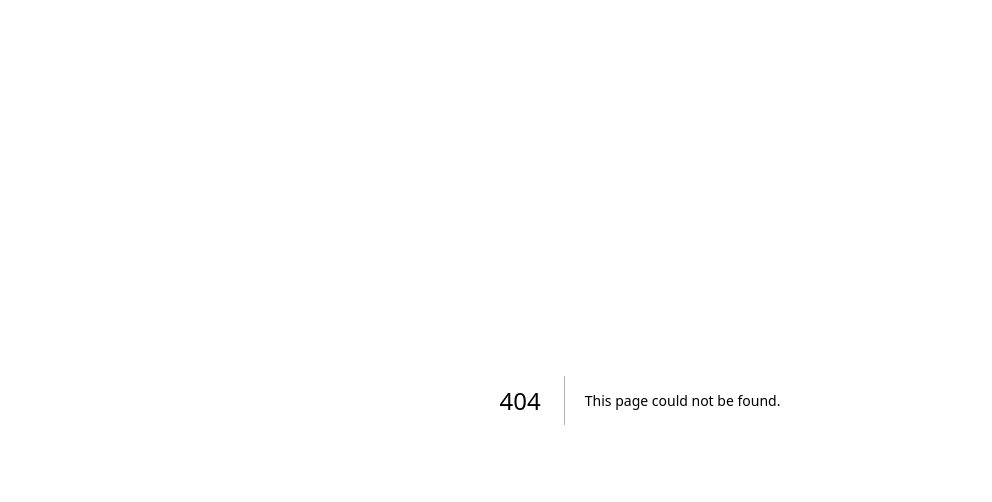
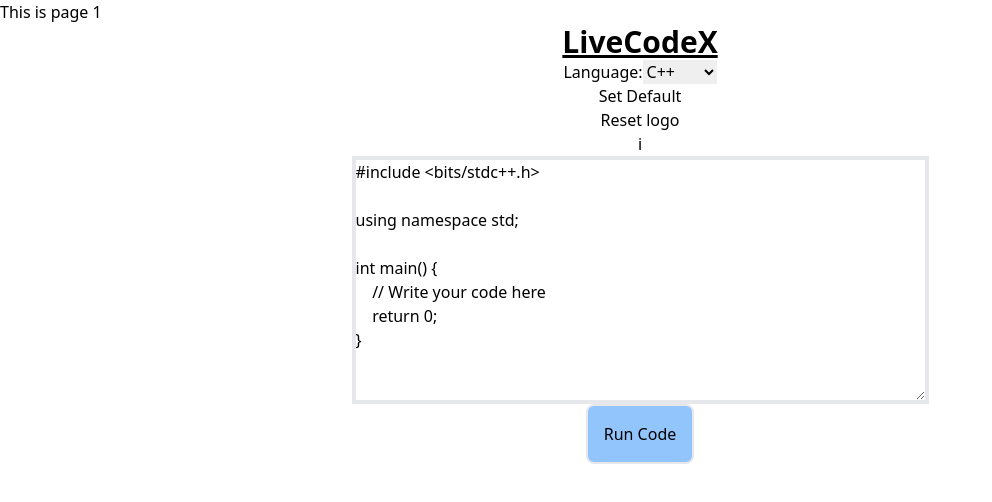
Before and after one commit to wilfcs/LiveCodeX, a Next.js app in the folder frontend/: page /editor/1 in a window 1280 px wide. Before the commit this address had no page. Shown: the top 502 px of the page, without its empty margins (0-992 px from the left). Built offline with nearby package versions, Linux system fonts and the light colour scheme.

Commit message:
Dynamic roomId editor page added

```diff
--- /dev/null
+++ b/frontend/pages/editor/[roomId].js
@@ -0,0 +1,186 @@
+import { useRouter } from "next/router";
+import React from "react";
+import Head from "next/head";
+import { useState, useEffect } from "react";
+import axios from "axios";
+import stubs from "../components/defaultStubs";
+import moment from "moment";
+
+const roomId = ()=>{
+    const router = useRouter();
+    const idOfRoom = router.query.roomId;
+
+    const [code, setCode] = useState("");
+    const [language, setLanguage] = useState("cpp");
+    const [output, setOutput] = useState("");
+    const [jobId, setJobId] = useState("");
+    const [status, setStatus] = useState("");
+    const [jobDetails, setJobDetails] = useState(null);
+
+    useEffect(() => {
+      setCode(stubs[language]);
+    }, [language]);
+
+    useEffect(() => {
+      const defaultLang = localStorage.getItem("default-language") || "cpp";
+      setLanguage(defaultLang);
+    }, []);
+
+    const setDefaultLanguage = () => {
+      let response = window.confirm(
+        `This will set ${
+          language === "py" ? "python" : "c++"
+        } as your default language. Would you like to continue?`
+      );
+      if (response) {
+        localStorage.setItem("default-language", language);
+      }
+    };
+
+    const resetCode = () => {
+      let response = window.confirm(
+        "This will reset the code in the editor. Would you like to continue?"
+      );
+      if (response) setCode(stubs[language]);
+    };
+
+    const renderJobDetails = () => {
+      if (!jobDetails) return "";
+
+      let result = "";
+      let { submittedAt, completedAt, startedAt } = jobDetails;
+      submittedAt = moment(submittedAt).toString();
+      // result += `Submitted at: ${submittedAt}`;
+
+      if (!completedAt || !startedAt) return result;
+
+      const start = moment(startedAt);
+      const end = moment(completedAt);
+
+      const executionTime = end.diff(start, "seconds", true);
+
+      result += `  Execution time: ${executionTime}s`;
+
+      return result;
+    };
+    const handleSubmit = async () => {
+      const payload = {
+        language,
+        code,
+      };
+      try {
+        setJobId("");
+        setStatus("");
+        setOutput("");
+        setJobDetails(null);
+
+        const { data } = await axios.post("http://localhost:5000/run", payload);
+        console.log(data);
+        setJobId(data.jobId);
+
+        let intervalId;
+
+        intervalId = setInterval(async () => {
+          const { data: dataRes } = await axios.get(
+            "http://localhost:5000/status",
+            { params: { id: data.jobId } }
+          );
+          console.log(dataRes);
+
+          const { success, job, error } = dataRes;
+          console.log(dataRes);
+
+          if (success) {
+            let jobStatus = "Pending",
+              jobOutput;
+            if (job) {
+              // { status: jobStatus, output: jobOutput } = job;
+              jobStatus = job.status;
+              jobOutput = job.output;
+            }
+
+            setStatus(jobStatus);
+            setJobDetails(job);
+            renderJobDetails();
+            if (jobStatus === "Pending") return;
+            setOutput(jobOutput);
+            clearInterval(intervalId);
+          } else {
+            console.error(error);
+            setStatus("Error: Please try again!");
+            clearInterval(intervalId);
+            setOutput(error);
+          }
+        }, 500);
+      } catch ({ response }) {
+        if (response) {
+          const errorMessage = response.data.error.stderr;
+          setOutput(errorMessage);
+        } else {
+          setOutput("Error connecting to server");
+        }
+        // console.log(response)
+      }
+    };
+
+    return (
+      <>
+        <h1>This is page {idOfRoom}</h1>
+
+        <div className="flex flex-col justify-center items-center">
+          <Head>
+            <title>LiveCodeX</title>
+          </Head>
+          <h1 className="text-3xl font-bold underline">LiveCodeX</h1>
+          <div>
+            <label>Language:</label>
+            <select
+              value={language}
+              onChange={(e) => {
+                let response = window.confirm(
+                  "WARNING: Switching the language will remove your current code. Do you want to proceed?"
+                );
+                if (response) setLanguage(e.target.value);
+              }}
+            >
+              <option value="cpp">C++</option>
+              <option value="py">Python</option>
+            </select>
+          </div>
+          <div>
+            <button onClick={setDefaultLanguage}>Set Default</button>
+          </div>
+          <div>
+            <button onClick={resetCode}>Reset logo</button>
+          </div>
+          <div>
+            <a
+              href="https://portfolio-website-xi-two.vercel.app/"
+              target="_blank"
+            >
+              i
+            </a>
+          </div>
+          <textarea
+            name="codeBox"
+            value={code}
+            onChange={(e) => setCode(e.target.value)}
+            cols="60"
+            rows="10"
+            className="border-4"
+          ></textarea>
+          <button
+            className="border-2 bg-blue-300 p-4 rounded-lg"
+            onClick={handleSubmit}
+          >
+            Run Code
+          </button>
+          <p>{status}</p>
+          <p>{renderJobDetails()}</p>
+          {output ? <p className="text-green-700">Output-{output}</p> : <></>}
+        </div>
+      </>
+    );
+}
+
+export default roomId;
--- a/frontend/pages/index.js
+++ b/frontend/pages/index.js
@@ -1,119 +1,12 @@
 import Head from 'next/head'
 import { Inter } from 'next/font/google'
-import { useState, useEffect } from 'react';
-import axios from "axios"
-import stubs from './components/defaultStubs';
-import moment from 'moment';
 
 
 const inter = Inter({ subsets: ['latin'] })
 
 export default function Home() {
 
-  const [code, setCode] = useState("");
-  const [language, setLanguage] = useState("cpp")
-  const [output, setOutput] = useState("")
-  const [jobId, setJobId] = useState("")
-  const [status, setStatus] = useState("")
-  const [jobDetails, setJobDetails] = useState(null)
 
-  useEffect(() => {
-    setCode(stubs[language]);
-  }, [language])
-
-  useEffect(()=>{
-    const defaultLang = localStorage.getItem("default-language") || "cpp";
-    setLanguage(defaultLang);
-  }, [])
-
-
-  const setDefaultLanguage = ()=>{
-    let response = window.confirm(`Do you want to set this as your default language?`)
-    if(response){
-      localStorage.setItem("default-language", language);
-    }
-  }
-
-  const renderJobDetails = ()=>{
-    if(!jobDetails)
-      return ("");
-
-    let result = '';
-    let{submittedAt, completedAt, startedAt} = jobDetails;
-    submittedAt = moment(submittedAt).toString();
-    // result += `Submitted at: ${submittedAt}`;
-
-    if(!completedAt || !startedAt)
-      return result;
-
-    const start = moment(startedAt)
-    const end = moment(completedAt)
-
-    const executionTime = end.diff(start, 'seconds', true);
-
-    result += `  Execution time: ${executionTime}s`;
-
-    return result;
-  }
-  const handleSubmit = async()=>{
-    const payload = {
-      language,
-      code
-    };
-    try {
-      setJobId("");
-      setStatus("");
-      setOutput("");
-      setJobDetails(null);
-
-      const { data } = await axios.post("http://localhost:5000/run", payload);
-      console.log(data)
-      setJobId(data.jobId);
-
-      let intervalId;
-
-      intervalId = setInterval(async ()=>{
-        const { data: dataRes } = await axios.get("http://localhost:5000/status", { params: {id: data.jobId}});
-        console.log(dataRes)
-
-        const { success, job, error } = dataRes;
-        console.log(dataRes);
-
-        if (success) {
-          let jobStatus = "Pending", jobOutput;
-          if (job){
-            // { status: jobStatus, output: jobOutput } = job;
-            jobStatus = job.status;
-            jobOutput = job.output;
-          }
-
-          setStatus(jobStatus);
-          setJobDetails(job);
-          renderJobDetails();
-          if (jobStatus === "Pending") return;
-          setOutput(jobOutput);
-          clearInterval(intervalId);
-        } else {
-          console.error(error);
-          setStatus("Error: Please try again!")
-          clearInterval(intervalId);
-          setOutput(error);
-        }
-      }, 500);
-
-
-
-    } catch ({response}) {
-      if(response){
-        const errorMessage = response.data.error.stderr;
-        setOutput(errorMessage);
-      }
-      else{
-        setOutput("Error connecting to server");
-      }
-      // console.log(response)
-    }
-  }
   return (
     <>
       <Head>
@@ -125,45 +18,9 @@ export default function Home() {
         <meta name="viewport" content="width=device-width, initial-scale=1" />
         <link rel="icon" href="/favicon.ico" />
       </Head>
-      <main className="flex flex-col justify-center items-center">
-        <h1 className="text-3xl font-bold underline">LiveCodeX</h1>
-        <div>
-          <label>Language:</label>
-          <select
-            value={language}
-            onChange={(e) => {
-              let response = window.confirm(
-                "WARNING: Switching the language will remove your current code. Do you want to proceed?"
-              )
-              if(response)
-                setLanguage(e.target.value);
-            }}
-          >
-            <option value="cpp">C++</option>
-            <option value="py">Python</option>
-          </select>
-        </div>
-        <div>
-          <button onClick={setDefaultLanguage}>Set Default</button>
-        </div>
-        <textarea
-          name="codeBox"
-          value={code}
-          onChange={(e) => setCode(e.target.value)}
-          cols="60"
-          rows="10"
-          className="border-4"
-        ></textarea>
-        <button
-          className="border-2 bg-blue-300 p-4 rounded-lg"
-          onClick={handleSubmit}
-        >
-          Submit
-        </button>
-        <p>{status}</p>
-        <p>{renderJobDetails()}</p>
-        {output ?  <p className="text-green-700">Output-{output}</p> : <></>}
-      </main>
+     <main>
+        Home page
+     </main>
     </>
   );
 }
```
